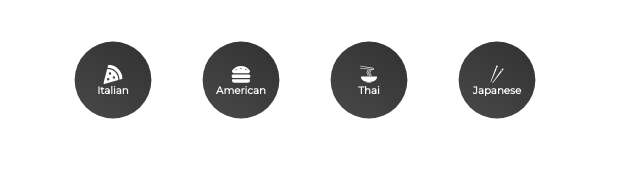
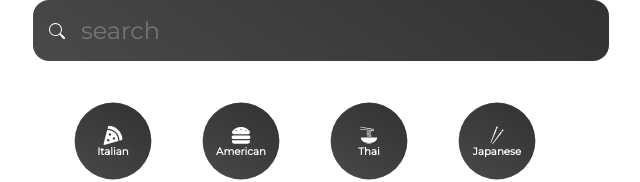
Before and after one commit to rezaazimibar/recipe-react-app, a React (Create React App) app: page / in a window 1280 px wide. Shown: the top 182 px of the page, without its empty margins (319-959 px from the left). Built offline with nearby package versions, Linux system fonts and the light colour scheme; no server answers; the HTML template or start-up script is replaced by a standard one.

Commit message:
add search page

```diff
--- a/src/App.js
+++ b/src/App.js
@@ -2,13 +2,14 @@
 import Category from "./components/Category";
 import { BrowserRouter } from "react-router-dom";
 import "./App.css";
+import Search from "./components/Search";
 
 const App = () => {
   return (
     <>
       <div className="App">
         <BrowserRouter>
-          {" "}
+          <Search />
           <Category />
           <Pages />
         </BrowserRouter>
--- a/src/components/Popular.jsx
+++ b/src/components/Popular.jsx
@@ -1,5 +1,4 @@
 import { useEffect, useState } from "react";
-import { url } from "./URL";
 
 import styled from "styled-components";
 import { Splide, SplideSlide } from "@splidejs/react-splide";
@@ -17,7 +16,7 @@
       setPopular(JSON.parse(check));
     } else {
       const api = await fetch(
-        `https://api.spoonacular.com/recipes/random?apiKey=${url}&number=10`
+        `https://api.spoonacular.com/recipes/random?apiKey=${process.env.REACT_APP_API_KEY}&number=10`
       );
       const data = await api.json();
       localStorage.setItem("popular", JSON.stringify(data.recipes));
--- /dev/null
+++ b/src/components/Search.jsx
@@ -0,0 +1,59 @@
+import styled from "styled-components";
+import { useState } from "react";
+import { BsSearch } from "react-icons/bs";
+import { useNavigate } from "react-router-dom";
+
+const Search = () => {
+  const [input, setInput] = useState("");
+
+  const navigate = useNavigate();
+  const submitHandler = (e) => {
+    e.preventDefault();
+    navigate(`searched/${input}`);
+  };
+
+
+  return (
+    <>
+      <FormStyle onSubmit={submitHandler}>
+        <div>
+          <BsSearch />
+          <input
+            onChange={(e) => setInput(e.target.value)}
+            placeholder="search"
+            type="text"
+            value={input}
+          />
+        </div>
+      </FormStyle>
+    </>
+  );
+};
+
+const FormStyle = styled.form`
+  margin: 0rem 10rem;
+
+  div {
+    width: 100%;
+    position: relative;
+  }
+  input {
+    width: 100%;
+    border: none;
+    background: linear-gradient(35deg, #494949, #313131);
+    font-size: 1.5rem;
+    color: white;
+    padding: 1rem 3rem;
+    border-radius: 1rem;
+    outline: none;
+  }
+  svg {
+    position: absolute;
+    top: 50%;
+    left: 0%;
+    transform: translate(100%, -50%);
+    color: white;
+  }
+`;
+
+export default Search;
--- a/src/components/URL.jsx
+++ /dev/null
@@ -1 +0,0 @@
-export const url = "79cd8abad4fd4f5c889f8c4bd2929f7b";
--- a/src/components/Veggie.jsx
+++ b/src/components/Veggie.jsx
@@ -1,5 +1,4 @@
 import { useEffect, useState } from "react";
-import { url } from "./URL";
 
 import styled from "styled-components";
 import { Splide, SplideSlide } from "@splidejs/react-splide";
@@ -17,7 +16,7 @@
       setVeggie(JSON.parse(check));
     } else {
       const api = await fetch(
-        `https://api.spoonacular.com/recipes/random?apiKey=${url}&number=10&tags=vegetarian`
+        `https://api.spoonacular.com/recipes/random?apiKey=${process.env.REACT_APP_API_KEY}&number=10&tags=vegetarian`
       );
       const data = await api.json();
       localStorage.setItem("veggie", JSON.stringify(data.recipes));
--- a/src/pages/Cuisine.jsx
+++ b/src/pages/Cuisine.jsx
@@ -1,7 +1,6 @@
 import styled from "styled-components";
 import { motion } from "framer-motion";
 import { Link, useParams } from "react-router-dom";
-import { url } from "../components/URL";
 import { useEffect, useState } from "react";
 
 const Cuisine = () => {
@@ -9,7 +8,7 @@
   let params = useParams();
   const getCuisine = async (name) => {
     const data = await fetch(
-      `https://api.spoonacular.com/recipes/complexSearch?apiKey=${url}&cuisine=${name}`
+      `https://api.spoonacular.com/recipes/complexSearch?apiKey=${process.env.REACT_APP_API_KEY}&cuisine=${name}`
     );
     const recipes = await data.json();
     setCuisine(recipes.results);
--- a/src/pages/Pages.jsx
+++ b/src/pages/Pages.jsx
@@ -1,12 +1,14 @@
 import Home from "./Home";
 import Cuisine from "./Cuisine";
 import { Route, Routes } from "react-router-dom";
+import Searched from "./Searched";
 const Pages = () => {
   return (
     <>
       <Routes>
         <Route path="/" element={<Home />} />
         <Route path="/Cuisine/:type" element={<Cuisine />} />
+        <Route path="/searched/:search" element={<Searched/>} />
       </Routes>
     </>
   );
--- /dev/null
+++ b/src/pages/Searched.jsx
@@ -0,0 +1,53 @@
+import { useEffect, useState } from "react";
+import { useParams } from "react-router-dom";
+import styled from "styled-components";
+const Searched = () => {
+  const [searchRecipes, setSearchRecipes] = useState([]);
+  const params = useParams();
+  const getSearched = async (name) => {
+    const data = await fetch(
+      `https://api.spoonacular.com/recipes/complexSearch?apiKey=${process.env.REACT_APP_API_KEY}&query=${name}`
+    );
+    const recipes = await data.json();
+    setSearchRecipes(recipes.results);
+  };
+
+  useEffect(() => {
+    getSearched(params.search);
+  }, [params.search]);
+console.log(searchRecipes  )
+  return (
+    <>
+      <Grid>
+        {searchRecipes.map((item) => {
+          return (
+            <Card key={item.id}>
+              <img src={item.image} alt={item.title} />
+              <h4>{item.title}</h4>
+            </Card>
+          );
+        })}
+      </Grid>
+    </>
+  );
+};
+const Grid = styled.div`
+  display: grid;
+  grid-template-columns: repeat(auto-fit, minmax(13rem, 1fr));
+  grid-gap: 3rem;
+`;
+const Card = styled.div`
+  img {
+    width: 100%;
+    border-radius: 2rem;
+  }
+  a {
+    text-decoration: none;
+  }
+  h4 {
+    text-align: center;
+    padding: 1rem;
+  }
+`;
+
+export default Searched;
```
Also changed, not shown: 1 other file (tests, documents, lock files or other folders).
